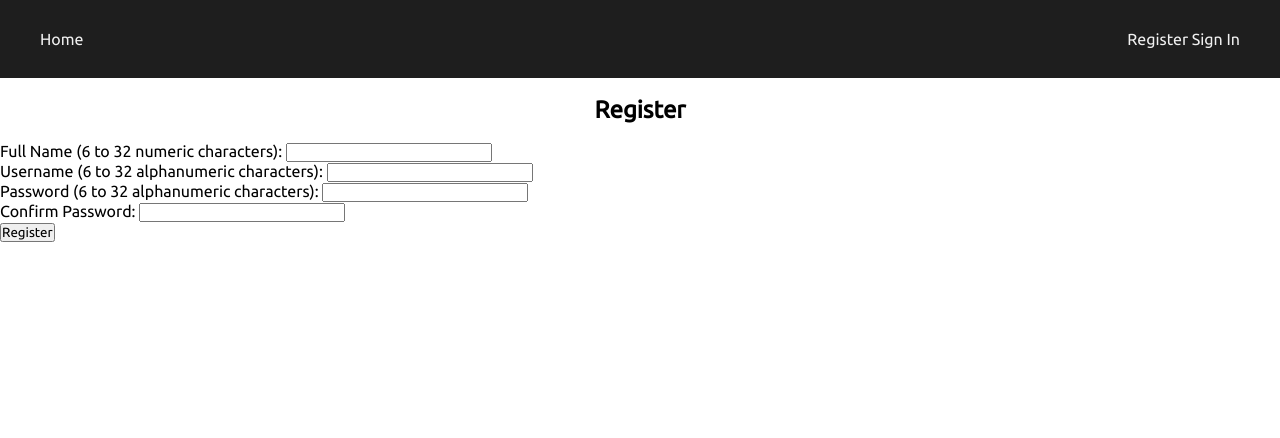
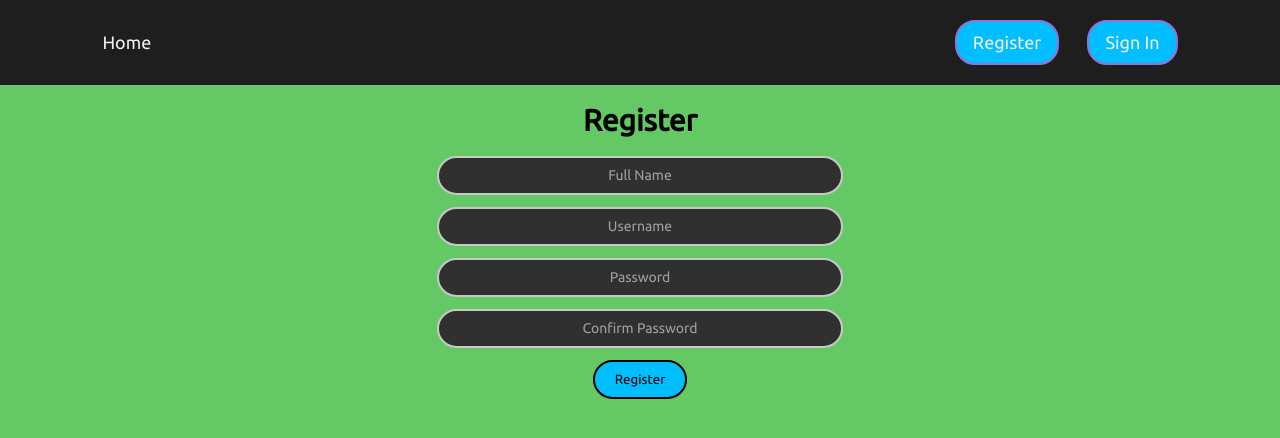
Before and after one commit to GMbrianlaw/watch-n-learn, a Python web app: template watch_n_learn/template/guest/register.jinja2 in a window 1280 px wide. Shown: the top 438 px of the page. Run offline with Jinja, Linux system fonts and the light colour scheme; the template is opened without the code that fills it, so the values that code supplies are empty.

Commit message:
Improve UI

```diff
--- a/watch_n_learn/authentication/main.py
+++ b/watch_n_learn/authentication/main.py
@@ -1,4 +1,5 @@
 from contextlib import contextmanager
+from datetime import timedelta
 from sys import version_info
 from typing import Optional, TypeVar
 
@@ -18,7 +19,7 @@ _BaseResponse = TypeVar("_BaseResponse", bound=Response)
 
 login_manager = LoginManager(
     FASTAPI_LOGIN_TOKEN_VALUE, "/internal/sign-in",
-    cookie_name=FASTAPI_LOGIN_COOKIE_NAME
+    cookie_name=FASTAPI_LOGIN_COOKIE_NAME, default_expiry=timedelta(hours=1.5)
 )
 
 @login_manager.user_loader()
--- a/watch_n_learn/static/css/base.css
+++ b/watch_n_learn/static/css/base.css
@@ -18,7 +18,15 @@ a {
 
 }
 
+body {
+
+    background-color: rgba(100, 200, 100, 1);
+
+}
+
 h2 {
+
+    font-size: 30px;
 
     text-align: center;
 
@@ -26,22 +34,84 @@ h2 {
 
 nav {
 
+    align-items: center;
+
     background-color: rgba(30, 30, 30, 1);
 
     display: flex;
 
     justify-content: space-between;
 
-    padding-bottom: 30px;
-    padding-left: 40px;
-    padding-right:40px;
-    padding-top: 30px;
+    padding-bottom: 20px;
+    padding-left: 8vw;
+    padding-right: 8vw;;
+    padding-top: 20px;
+
+}
+
+nav div {
+
+    column-gap: 2.2vw;
+
+    display: flex;
 
 }
 
 nav div a {
 
     color: rgba(240, 240, 240, 1);
+
+    font-size: 18px;
+
+}
+
+nav div > a:hover {
+
+    animation-duration: 400ms;
+    animation-fill-mode: forwards;
+    animation-name: navbar-link-hover;
+    animation-timing-function: linear;
+
+}
+
+nav div button {
+
+    background-color: rgba(0, 190, 255, 1);
+
+    border-color: rgba(147, 112, 219, 1);
+    border-radius: 20px;
+    border-style: solid;
+    border-width: 2px;
+
+    color: inherit;
+
+    font-size: inherit;
+
+    padding-bottom: 10px;
+    padding-left: 16px;
+    padding-right: 16px;
+    padding-top: 10px;
+
+    text-decoration-line: inherit;
+
+}
+
+.messages p {
+
+    animation-duration: 800ms;
+    animation-timing-function: linear;
+    animation-name: message-fade-in;
+
+    background-color: rgba(0, 180, 250, 1);
+
+    display: flex;
+
+    justify-content: space-between;
+
+    padding-bottom: 12px;
+    padding-left: 4vw;
+    padding-right: 4vw;
+    padding-top: 12px;
 
 }
 
@@ -50,4 +120,34 @@ nav div a {
     text-decoration-color: rgba(240, 240, 240, 1);
     text-decoration-line: underline;
 
+    text-underline-offset: 3px;
+
 }
+
+@keyframes message-fade-in {
+
+    0% {
+
+        opacity: 0;
+
+    }
+
+    100% {
+
+        opacity: 1;
+
+    }
+
+}
+
+@keyframes navbar-link-hover {
+
+    100% {
+
+        color: rgba(147, 112, 219, 1);
+
+        text-decoration-color: rgba(147, 112, 219, 1);
+
+    }
+
+}
--- /dev/null
+++ b/watch_n_learn/static/css/guest/register.css
@@ -0,0 +1,59 @@
+form {
+
+    text-align: center;
+
+}
+
+form button {
+
+    background-color: rgba(0, 190, 255, 1);
+
+    border-color: rgba(1, 1, 1, 1);
+    border-radius: 30px;
+    border-style: solid;
+
+    padding-bottom: 10px;
+    padding-left: 20px;
+    padding-right: 20px;
+    padding-top: 10px;
+
+}
+
+form button:hover {
+
+    cursor: pointer;
+
+}
+
+form input {
+
+    background-color: rgba(48, 48, 48, 1);
+
+    border-color: rgba(200, 200, 200, 1);
+    border-radius: 20px;
+    border-style: solid;
+
+    color: rgba(240, 240, 240, 1);
+
+    padding-bottom: 10px;
+    padding-left: 20px;
+    padding-right: 20px;
+    padding-top: 10px;
+
+}
+
+form input:not(:last-child) {
+
+    margin-bottom: 12px;
+
+}
+
+form input::placeholder {
+
+    color: rgba(160, 160, 160, 1);
+
+    font-size: 14px;
+
+    text-align: center;
+
+}
--- /dev/null
+++ b/watch_n_learn/static/css/user/index.css
@@ -0,0 +1,5 @@
+p {
+
+    text-align: center;
+
+}
--- a/watch_n_learn/static/javascript/base.js
+++ b/watch_n_learn/static/javascript/base.js
@@ -1,12 +1,10 @@
-window.onload = () => {
-
-    for (const link of document.getElementsByTagName("nav").item(0).children) {
-        if (link.pathname === document.location.pathname) {
+for (const links of document.getElementsByTagName("nav").item(0).children) {
+    for (const link of links.children) {
+        if (link.pathname === window.location.pathname) {
             link.classList.add("navbar_active");
         }
     }
-
-};
+}
 
 /**
  * @function
--- a/watch_n_learn/template/base.jinja2
+++ b/watch_n_learn/template/base.jinja2
@@ -11,7 +11,7 @@
 
         <link rel="stylesheet" href="/static/css/base.css">
 
-        <script src="/static/javascript/base.js"></script>
+        <script src="/static/javascript/base.js" defer></script>
 
         {% block css %}
         {% endblock css %}
@@ -32,19 +32,25 @@
                         <a href="/post">Post</a>
                     </div>
                     <div>
-                        <a href="/sign-out">Sign Out</a>
+                        <a href="/sign-out">
+                            <button>Sign Out</button>
+                        </a>
                     </div>
                 {% else %}
                     <div>
                         <a href="/">Home</a>
                     </div>
                     <div>
-                        <a href="/register">Register</a>
-                        <a href="/sign-in">Sign In</a>
+                        <a href="/register">
+                            <button>Register</button>
+                        </a>
+                        <a href="/sign-in">
+                            <button>Sign In</button>
+                        </a>
                     </div>
                 {% endif %}
             </nav>
-            <div>
+            <div class="messages">
                 {% for message in get_flashed_messages(request) %}
                     <p>
                         {{ message }}
--- a/watch_n_learn/template/guest/register.jinja2
+++ b/watch_n_learn/template/guest/register.jinja2
@@ -1,6 +1,9 @@
 {% extends "base.jinja2" %}
 
 {% block css %}
+
+    <link rel="stylesheet" href="/static/css/guest/register.css">
+
 {% endblock css %}
 
 {% block title %}
@@ -17,26 +20,21 @@
 
         <br>
 
-        <form action="/internal/register" method="post">
-            <label for="name">Full Name (6 to 32 numeric characters):</label>
-            <input id="name" name="name">
+        <form action="/internal/register" method="post" autocomplete="off">
+            <input type="text" name="name_" placeholder="Full Name" size="40">
             <br>
-            <label for="username">
-                Username (6 to 32 alphanumeric characters):
-            </label>
-            <input id="username" name="username">
+            <input type="text" name="username" placeholder="Username" size="40">
             <br>
-            <label for="password">
-                Password (6 to 32 alphanumeric characters):
-            </label>
-            <input id="password" type="password" name="password">
-            <br>
-            <label for="confirm_password">Confirm Password:</label>
             <input
-                id="confirm_password" type="password" name="confirm_password"
+                type="password" name="password" placeholder="Password" size="40"
             >
             <br>
-            <input type="submit" value="Register">
+            <input
+                type="password" name="confirm_password"
+                placeholder="Confirm Password" size="40"
+            >
+            <br>
+            <button type="submit">Register</button>
         </form>
 
     </main>
```
Also changed, not shown: watch_n_learn/router/guest/post.py (+4 -6 lines), watch_n_learn/router/user/get.py (+4 -4 lines), watch_n_learn/static/css/guest/sign_in.css (added, +59 -0 lines), watch_n_learn/static/css/user/explore.css (added, +11 -0 lines), watch_n_learn/template/guest/sign_in.jinja2 (+9 -6 lines), watch_n_learn/template/user/explore.jinja2 (+15 -4 lines), watch_n_learn/template/user/index.jinja2 (+6 -1 lines).
